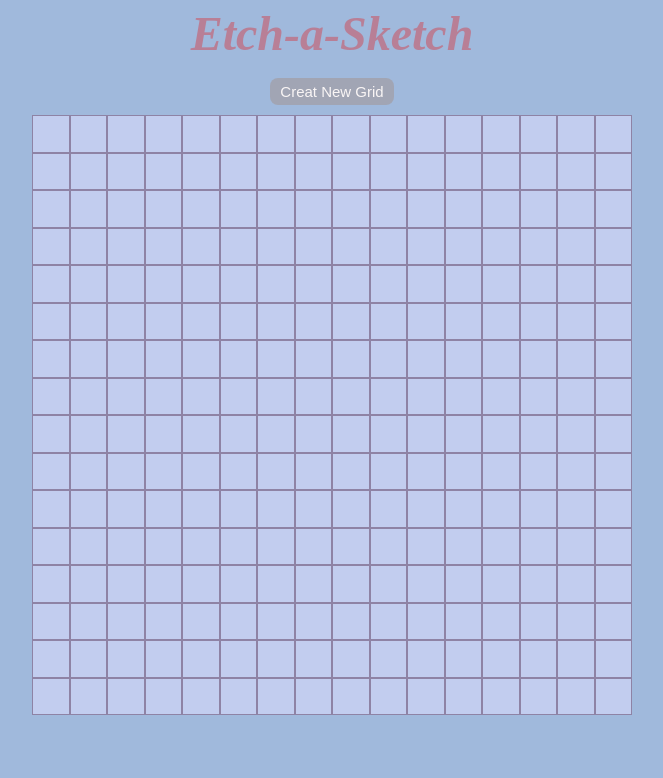
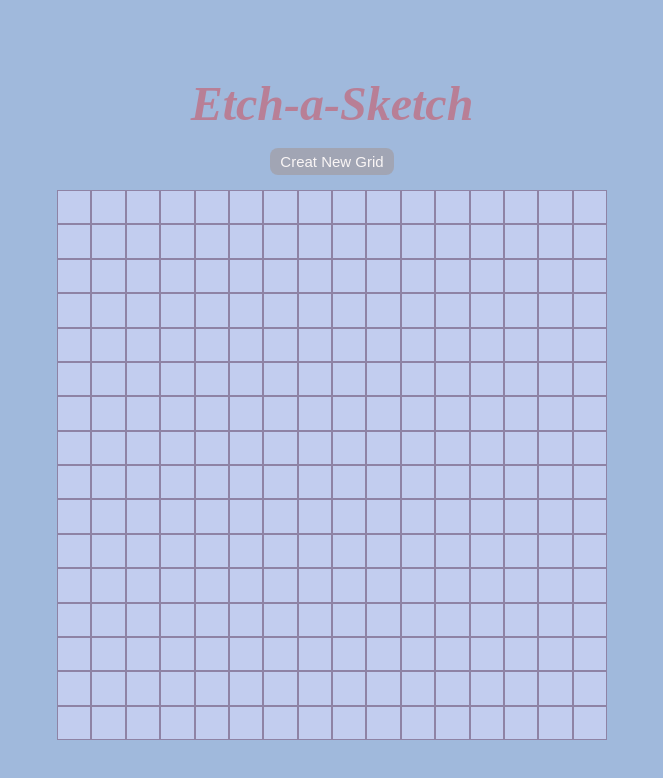
Before and after one commit to huichen-hc/etch-a-sketch, a plain HTML site: page index.html in a window 1280 px wide. Shown: the whole page, without its empty margins (308-971 px from the left). Drawn offline with Linux system fonts and the light colour scheme.

Commit message:
changed margins and texts

```diff
--- a/script.js
+++ b/script.js
@@ -37,7 +37,7 @@ function clearGrid() {
 const gridBtn = document.querySelector('.gridBtn');
 
 gridBtn.addEventListener("click", function () {
-    let userInput = prompt("How many squares per side do you want for the new grid? Please input a number (Max 100).");
+    let userInput = prompt("How many squares per side do you want for the new grid? Enter a number (Max 100).");
 
     // Check if the user clicked "Cancel"
     if (userInput === null) return;  // Exit the function if the user cancels
@@ -45,7 +45,7 @@ gridBtn.addEventListener("click", function () {
 
     // Loop continues until a valid input is provided
     while (isNaN(userInput) || userInput < 1 || userInput > 100) {
-        userInput = prompt("Invalid input. Please enter a number between 1 and 100.");
+        userInput = prompt("Invalid input. Enter a number between 1 and 100.");
         if (userInput === null) return; // Exit if the user clicked "Cancel"
         userInput = Number(userInput);
     }
--- a/style.css
+++ b/style.css
@@ -10,7 +10,7 @@ body{
     display: flex;
     flex-direction: column;
     width: 100%;
-    max-width: 600px;
+    max-width: 550px;
     margin: 0 auto;
     background-color: hsl(226, 59%, 85%);
 }
@@ -33,14 +33,14 @@ h1{
     font-weight: 800;
     font-style: italic;
     color: #bf6e83c7;
-    margin: 10px 20px;
+    margin: 80px 0px 5px 0px;
 }
 
 button {
     background-color: #a39da2ad;
     color: rgb(249, 245, 245);
     padding: 5px 10px;
-    margin: 10px 20px;
+    margin: 15px 0px;
     border: none;
     border-radius: 8px;
     font-size: 15px;
```
